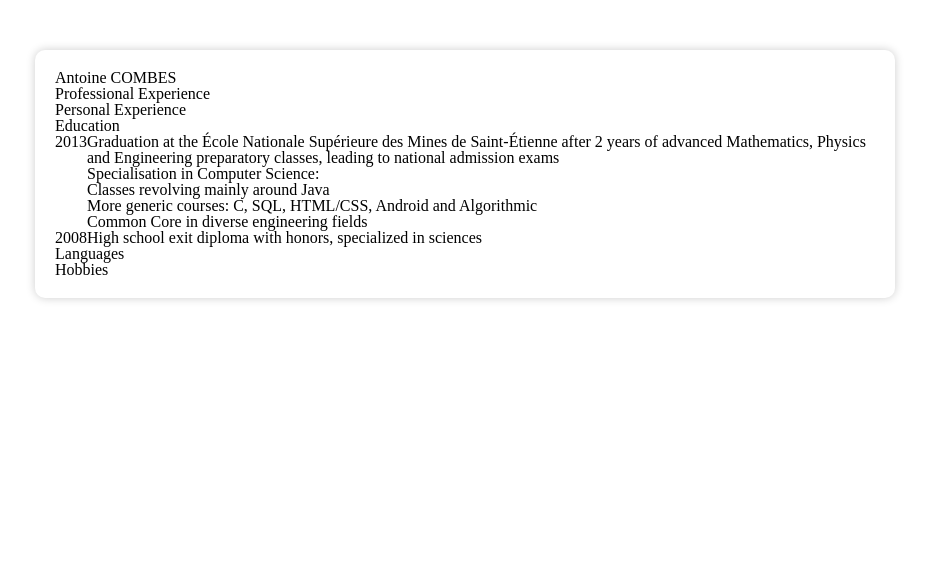
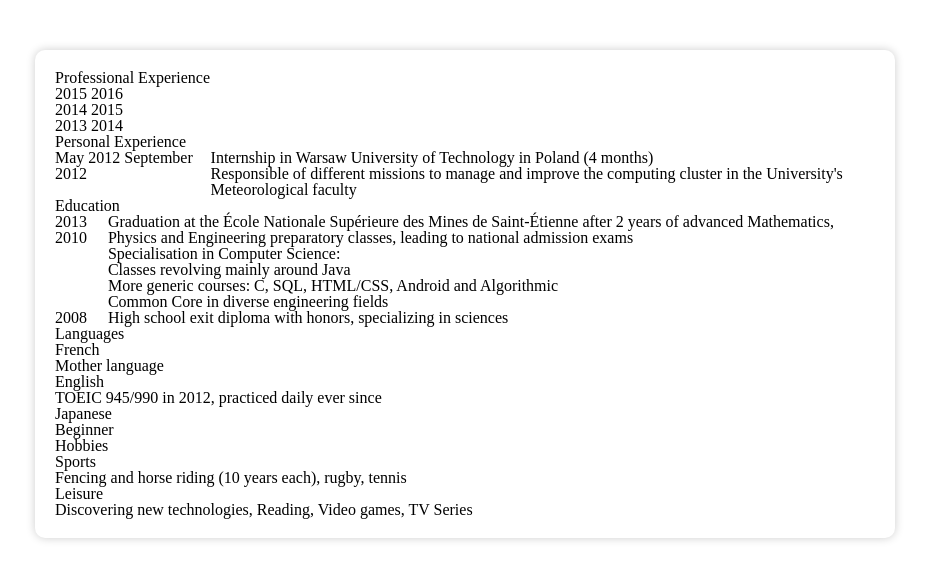
Before and after one commit to Acombes/acombes.github.io, a website: page index.html in a window 1280 px wide. Shown: the whole page, without its empty margins (175-1104 px from the left). Drawn offline with Linux system fonts and the light colour scheme.

Commit message:
Added experiences

```diff
--- a/index.html
+++ b/index.html
@@ -12,19 +12,64 @@
 <main class="container">
     <article class="page">
         <header>
-            <h1>Antoine COMBES</h1>
+            <!-- TODO header
+            - name
+            - title
+            - address
+             -->
         </header>
 
         <section class="experience">
             <h2 class="section-title">Professional Experience</h2>
 
-            <!-- TODO Experience list -->
+            <div class="timeline table-like">
+                <div class="row">
+                    <div class="year">
+                        <span class="from">2015</span>
+                        <span class="to">2016</span>
+                    </div>
+                    <div class="content">
+                        <!-- TODO Krys -->
+                    </div>
+                </div>
+                <div class="row">
+                    <div class="year">
+                        <span class="from">2014</span>
+                        <span class="to">2015</span>
+                    </div>
+                    <div class="content">
+                        <!-- TODO several Michelin -->
+                    </div>
+                </div>
+                <div class="row">
+                    <div class="year">
+                        <span class="from">2013</span>
+                        <span class="to">2014</span>
+                    </div>
+                    <div class="content">
+                        <!-- TODO Safran -->
+                    </div>
+                </div>
+            </div>
         </section>
 
         <section class="personal">
             <h2 class="section-title">Personal Experience</h2>
 
-            <!-- TODO personal -->
+            <div class="timeline table-like">
+                <div class="row">
+                    <div class="year">
+                        <span class="from">May 2012</span>
+                        <span class="to">September 2012</span>
+                    </div>
+                    <div class="content">
+                        <div class="desc">Internship in Warsaw University of Technology in Poland (4 months)</div>
+                        <div class="detail">
+                            <p>Responsible of different missions to manage and improve the computing cluster in the University's Meteorological faculty</p>
+                        </div>
+                    </div>
+                </div>
+            </div>
         </section>
 
         <section class="education">
@@ -32,7 +77,10 @@
 
             <div class="timeline table-like">
                 <div class="row">
-                    <div class="year">2013</div>
+                    <div class="year">
+                        <span class="to">2013</span>
+                        <span class="from">2010</span>
+                    </div>
                     <div class="content">
                         <div class="desc">
                             <span class="main">Graduation at the École Nationale Supérieure des Mines de Saint-Étienne</span>
@@ -60,7 +108,7 @@
                     <div class="year">2008</div>
                     <div class="content">
                         <div class="desc">
-                            <span class="main">High school exit diploma with honors, specialized in sciences</span>
+                            <span class="main">High school exit diploma with honors, specializing in sciences</span>
                         </div>
                     </div>
                 </div>
@@ -70,14 +118,19 @@
 
         <section class="abilities">
             <h2 class="section-title">Languages</h2>
-
-            <!-- TODO ablities -->
+            <dl>
+                <dt>French</dt><dd>Mother language</dd>
+                <dt>English</dt><dd>TOEIC 945/990 in 2012, practiced daily ever since</dd>
+                <dt>Japanese</dt><dd>Beginner</dd>
+            </dl>
         </section>
 
         <section class="other">
             <h2 class="section-title">Hobbies</h2>
-
-            <!-- TODO hobbies -->
+            <dl>
+                <dt>Sports</dt><dd>Fencing and horse riding (10 years each), rugby, tennis</dd>
+                <dt>Leisure</dt><dd>Discovering new technologies, Reading, Video games, TV Series</dd>
+            </dl>
         </section>
     </article>
 </main>
```
